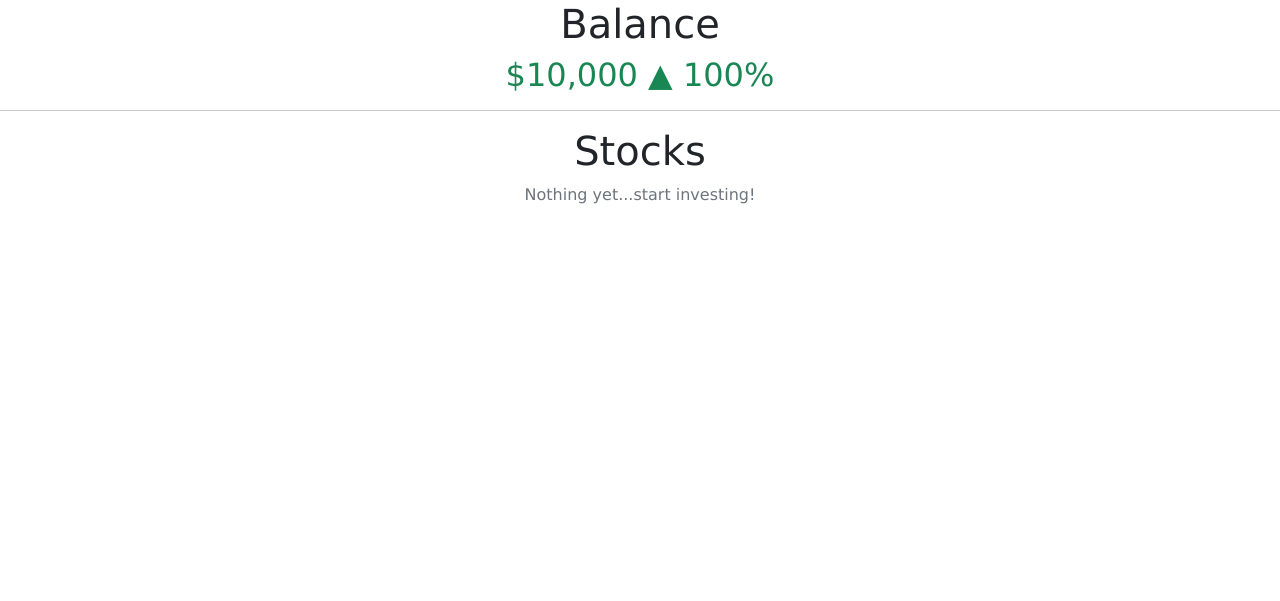
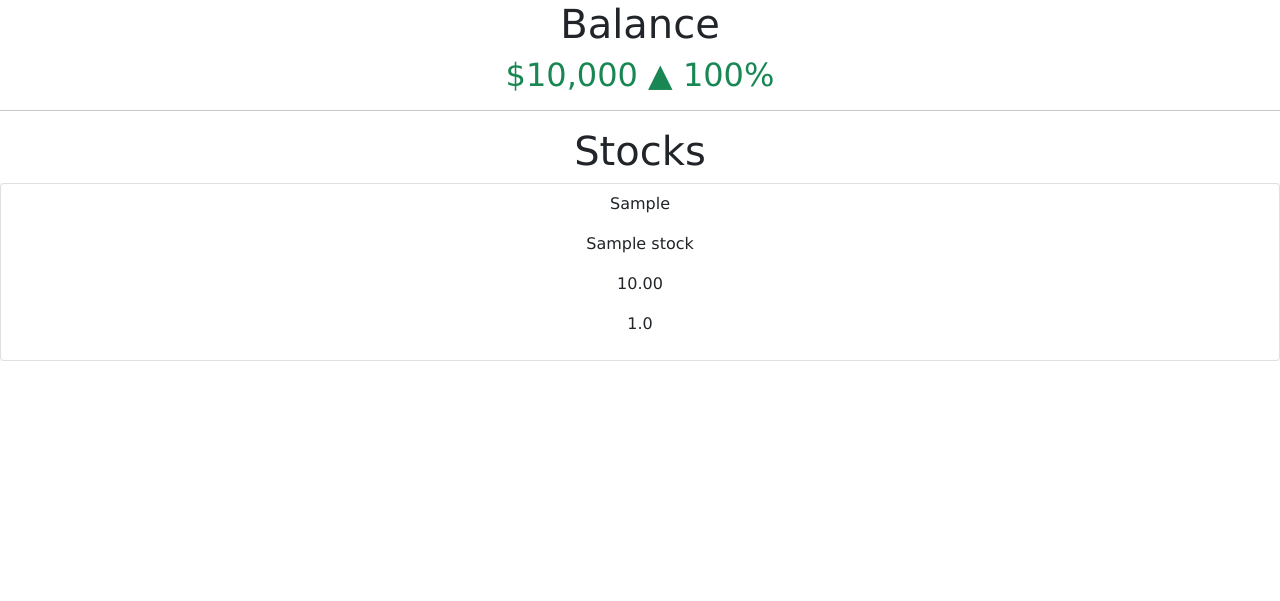
Before and after one commit to Abhiek187/how-to-stock, a Django app: page /stockapp/portfolio in a window 1280 px wide. Shown: the part 56-657 px from the top of the page. Run offline with Django 3.2, Linux system fonts and the light colour scheme; tables that the repository leaves empty hold one stand-in row (values such as "Sample post").

Commit message:
Add stocks model

```diff
--- a/stockhelper/stockapp/models.py
+++ b/stockhelper/stockapp/models.py
@@ -2,8 +2,21 @@ from django.db import models
 import uuid
 
 
+# Placeholder model for generic views
+class Dummy(models.Model):
+    pass
+
+
+# The user's stock portfolio
 class Stock(models.Model):
-    pass
+    ticker = models.CharField(max_length=10, primary_key=True, default="")
+    name = models.CharField(max_length=100, default="")
+    price = models.DecimalField(max_digits=7, decimal_places=2, default=0)
+    change = models.FloatField(default=0)
+
+    def __str__(self):
+        return f"{self.ticker} - {self.name}"
+
 
 # Object representing the flashcards
 class Card(models.Model):
--- a/stockhelper/stockapp/templates/stockapp/portfolio.html
+++ b/stockhelper/stockapp/templates/stockapp/portfolio.html
@@ -17,5 +17,16 @@
 <h2 class="balance text-success">$10,000 &#x25b2; 100%</h2>
 <hr>
 <h1>Stocks</h1>
-<p class="stocks text-muted">Nothing yet...start investing!</p>
+<ul class="list-group">
+    {% for stock in stocks.all %}
+    <li class="stock-list list-group-item">
+        <p class="stock-ticker">{{ stock.ticker }}</p>
+        <p class="stock-name">{{ stock.name }}</p>
+        <p class="stock-price">{{ stock.price }}</p>
+        <p class="stock-change">{{ stock.change }}</p>
+    </li>
+    {% empty %}
+    <p class="stocks text-muted">Nothing yet...start investing!</p>
+    {% endfor %}
+</ul>
 {% endblock %}
--- a/stockhelper/stockapp/views.py
+++ b/stockhelper/stockapp/views.py
@@ -5,10 +5,10 @@ from django.views import generic
 
 from . import api
 from .forms import ScreenerForm
-from .models import Card, Stock
+from .models import Card, Dummy, Stock
 
 class IndexView(generic.ListView):
-    model = Stock
+    model = Dummy
     template_name = "stockapp/index.html"
 
 def get_stocks(request):
@@ -52,3 +52,4 @@ class FlashCardsView(generic.ListView):
 class PortfolioView(generic.ListView):
     model = Stock
     template_name = "stockapp/portfolio.html"
+    context_object_name = "stocks"
```
Also changed, not shown: stockhelper/stockapp/migrations/0001_initial.py, stockhelper/stockapp/migrations/0002_auto_20210307_2023.py (deleted), stockhelper/stockapp/migrations/0002_auto_20210318_1422.py (added).
